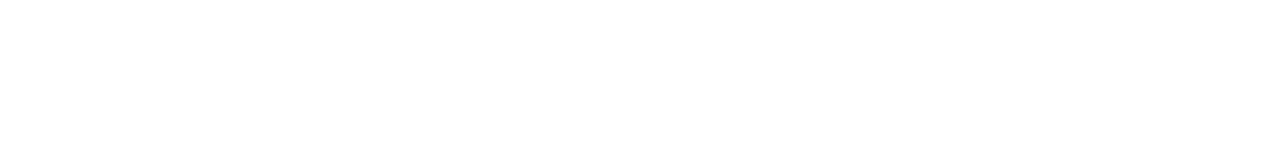
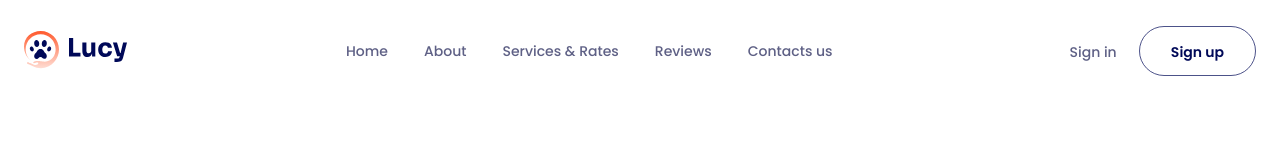
Before and after one commit to huyhuynh312/htmlcss-project-04, a plain HTML site: page index.html in a window 1280 px wide. Drawn offline with Linux system fonts and the light colour scheme.

Commit message:
Add Header

```diff
--- a/assets/css/styles.css
+++ b/assets/css/styles.css
@@ -3,7 +3,8 @@
 }
 
 :root {
-    --header-font: "Sora", sans-serif;
+    --primary-color: #ff5b2e;
+    --second-primary-color: #000958;
 }
 
 html,
@@ -20,3 +21,98 @@ body {
     font-size: 1.6rem;
     font-family: "Poppins", sans-serif;
 }
+
+/* Common */
+a {
+    text-decoration: none;
+}
+
+h1,
+h2,
+h3,
+h4,
+h5.h6 {
+    font-family: "Sora", sans-serif;
+}
+
+a,
+input,
+textarea,
+select,
+button,
+article {
+    font-family: inherit;
+    font-size: inherit;
+    color: inherit;
+    -webkit-tap-highlight-color: transparent;
+}
+
+.container {
+    width: 1440px;
+    max-width: calc(100% - 48px);
+    margin: 0 auto;
+}
+
+.btn {
+    --height: 56px;
+    display: inline-block;
+    min-width: 130px;
+    height: var(--height);
+    line-height: var(--height);
+    color: var(--second-primary-color);
+    text-align: center;
+    font-size: 1.4rem;
+    font-weight: 600;
+    border-radius: 999px;
+    border: 1px solid rgba(0, 9, 88, 0.7);
+}
+
+.btn:hover {
+    opacity: 0.9;
+}
+
+/* Header */
+.header {
+    padding: 26px 0;
+}
+
+.header.header__fixed {
+    position: sticky;
+    top: -8px;
+    z-index: 1;
+}
+
+.header__inner {
+    display: flex;
+    align-items: center;
+    justify-content: space-between;
+}
+
+.navbar__list {
+    display: flex;
+}
+
+.navbar__link,
+.header-action__link {
+    padding: 8px 18px;
+    color: #5e6085;
+    font-size: 1.4rem;
+    font-weight: 500;
+    line-height: 1;
+}
+
+.navbar__link:hover,
+.header-action__link:hover {
+    color: var(--second-primary-color);
+    text-shadow: 1px 0 0 currentColor;
+}
+
+.header-action__btn {
+    --height: 50px;
+    min-width: 117px;
+}
+
+.header-action__btn:hover {
+    color: var(--primary-color);
+    border-color: var(--primary-color);
+}
--- a/index.html
+++ b/index.html
@@ -82,6 +82,9 @@
         />
         <meta name="theme-color" content="#ffffff" />
 
+        <!-- Reset CSS -->
+        <link rel="stylesheet" href="./assets/css/reset.css" />
+
         <!-- Embed Fonts -->
         <link rel="preconnect" href="https://fonts.googleapis.com" />
         <link rel="preconnect" href="https://fonts.gstatic.com" crossorigin />
@@ -90,11 +93,57 @@
             rel="stylesheet"
         />
 
-        <!-- Reset CSS -->
-        <link rel="stylesheet" href="./assets/css/reset.css" />
-
         <!-- Style CSS -->
         <link rel="stylesheet" href="./assets/css/styles.css" />
     </head>
-    <body></body>
+    <body>
+        <!-- Header -->
+        <header class="header header__fixed">
+            <div class="container">
+                <div class="header__inner">
+                    <!-- Logo -->
+                    <a href="/">
+                        <img
+                            src="./assets/img/logo.svg"
+                            alt="Lucy"
+                            class="logo"
+                        />
+                    </a>
+
+                    <!-- Navbar -->
+                    <nav class="navbar">
+                        <ul class="navbar__list">
+                            <li class="navbar__item">
+                                <a href="#" class="navbar__link">Home</a>
+                            </li>
+                            <li class="navbar__item">
+                                <a href="#!" class="navbar__link">About</a>
+                            </li>
+                            <li class="navbar__item">
+                                <a href="#!" class="navbar__link">
+                                    Services & Rates
+                                </a>
+                            </li>
+                            <li class="navbar__item">
+                                <a href="#!" class="navbar__link">Reviews</a>
+                            </li>
+                            <li class="navbar__item">
+                                <a href="#!" class="navbar__link">
+                                    Contacts us
+                                </a>
+                            </li>
+                        </ul>
+                    </nav>
+
+                    <!-- Header action -->
+                    <div class="header-action">
+                        <a href="#!" class="header-action__link">Sign in</a>
+                        <a href="#!" class="header-action__btn btn">
+                            Sign up
+                        </a>
+                    </div>
+                </div>
+            </div>
+        </header>
+    </body>
 </html>
```
Also changed, not shown: assets/img/logo.svg (added).
